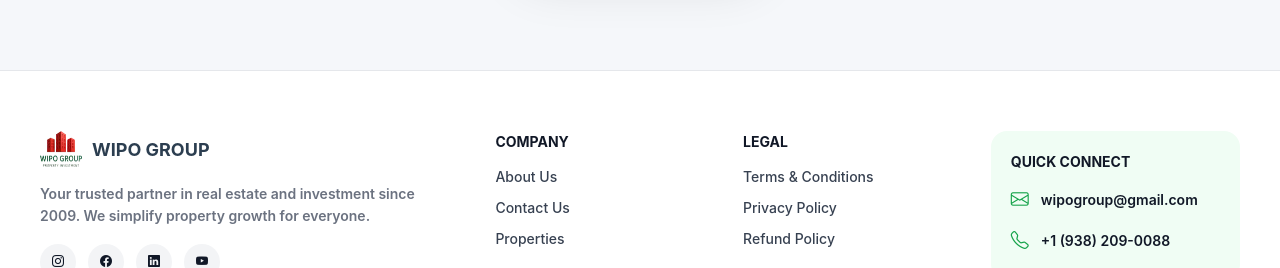
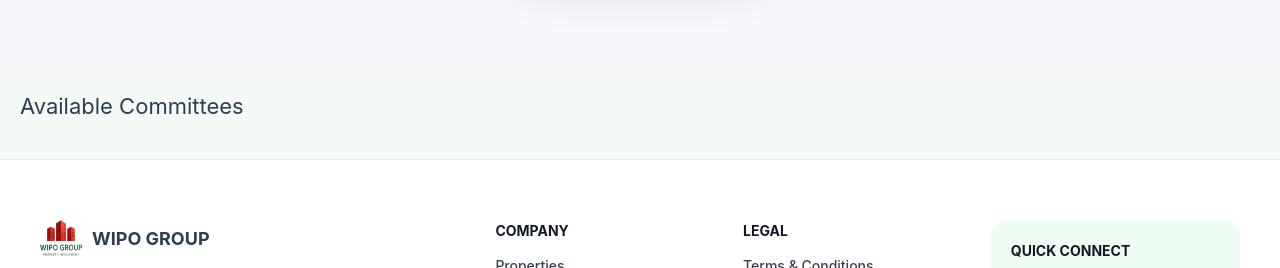
Before and after one commit to CodeTechniques/wipro_front, a React (Vite) app: page / in a window 1280 px wide. Shown: the part 812-1080 px from the top of the page. Built offline with nearby package versions, Linux system fonts and the light colour scheme; no server answers.

Commit message:
added some changes

```diff
--- a/src/components/Footer.jsx
+++ b/src/components/Footer.jsx
@@ -29,8 +29,8 @@ export default function Footer() {
         {/* COMPANY */}
         <div className="footer-links">
           <h4>Company</h4>
-          <Link to="/about">About Us</Link>
-          <Link to="/contact">Contact Us</Link>
+          {/* <Link to="/about">About Us</Link> */}
+          {/* <Link to="/contact">Contact Us</Link> */}
           <Link to="/properties">Properties</Link>
         </div>
 
--- a/src/components/Navbar.jsx
+++ b/src/components/Navbar.jsx
@@ -157,8 +157,8 @@ export default function Navbar() {
       <div className={`mobile-menu ${menuOpen ? "show" : ""}`}>
         <NavLink onClick={() => setMenuOpen(false)} to="/home">Home</NavLink>
         <NavLink onClick={() => setMenuOpen(false)} to="/properties">Properties</NavLink>
-        <NavLink onClick={() => setMenuOpen(false)} to="/about">About</NavLink>
-        <NavLink onClick={() => setMenuOpen(false)} to="/contact">Contact</NavLink>
+        {/* <NavLink onClick={() => setMenuOpen(false)} to="/about">About</NavLink> */}
+        {/* <NavLink onClick={() => setMenuOpen(false)} to="/contact">Contact</NavLink> */}
         <NavLink onClick={() => setMenuOpen(false)} to="/committees">Committees</NavLink>
         <NavLink onClick={() => setMenuOpen(false)} to="/wallet">Wallet</NavLink>
         <NavLink onClick={() => setMenuOpen(false)} to="/referral">Refer & Earn</NavLink>
--- a/src/pages/Properties.jsx
+++ b/src/pages/Properties.jsx
@@ -3,6 +3,7 @@ import { apiFetch } from "../api/api";
 import PropertyCard from "../components/PropertyCard";
 import "../styles/property.css";
 import MiniVerticalNav from "../components/MiniVerticalNav";
+import CommitteeList from "./CommitteeList";
 
 export default function Properties() {
   const [properties, setProperties] = useState([]);
@@ -57,6 +58,7 @@ export default function Properties() {
   }, [searchQuery, type]);
 
   return (
+    <>
     <div className="properties-page">
       {/* LEFT – MINI NAV */}
       <div className="market-sidebar">
@@ -124,5 +126,8 @@ export default function Properties() {
         )}
       </div>
     </div>
+
+    <CommitteeList/>
+    </>
   );
 }
```
